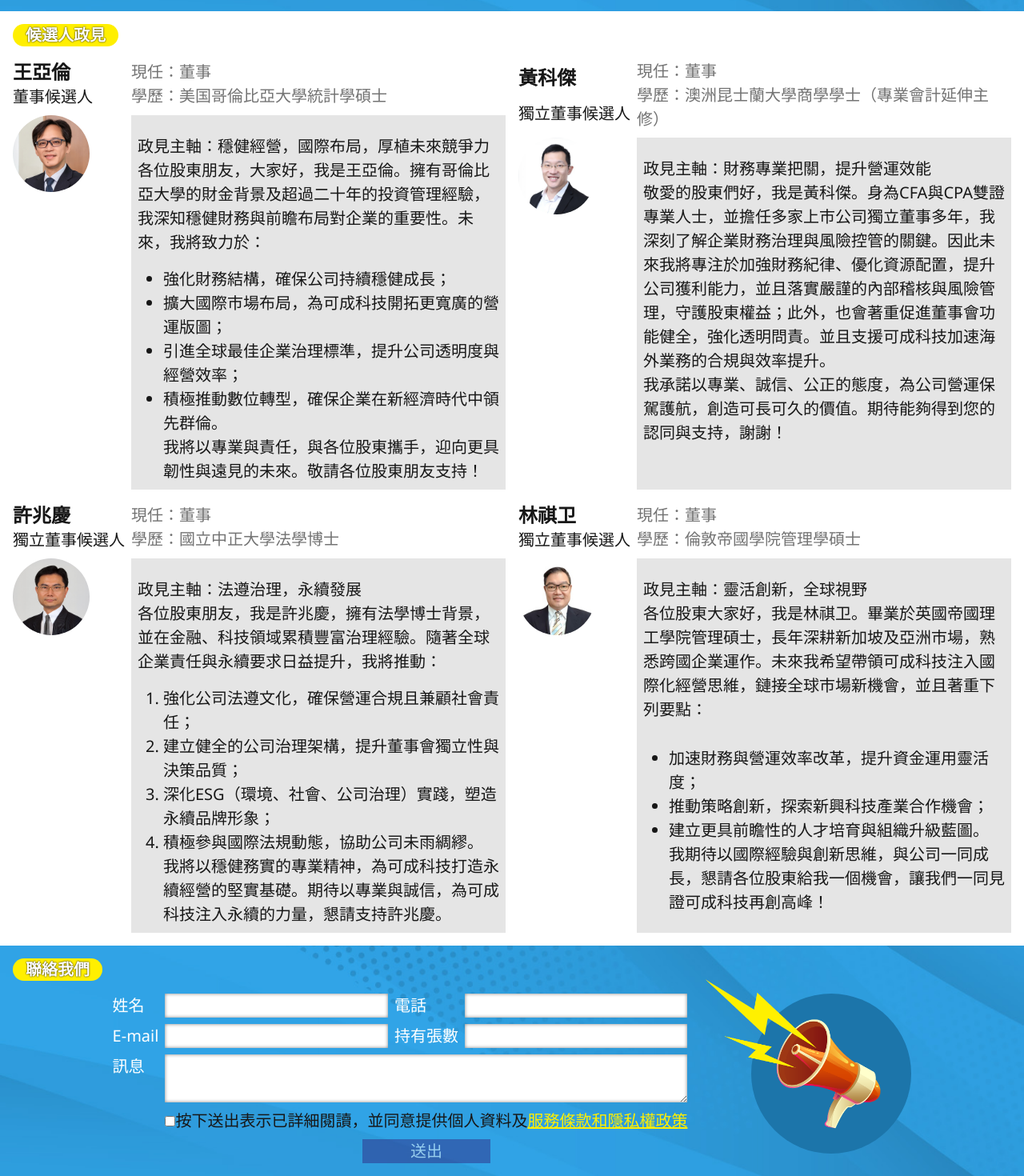
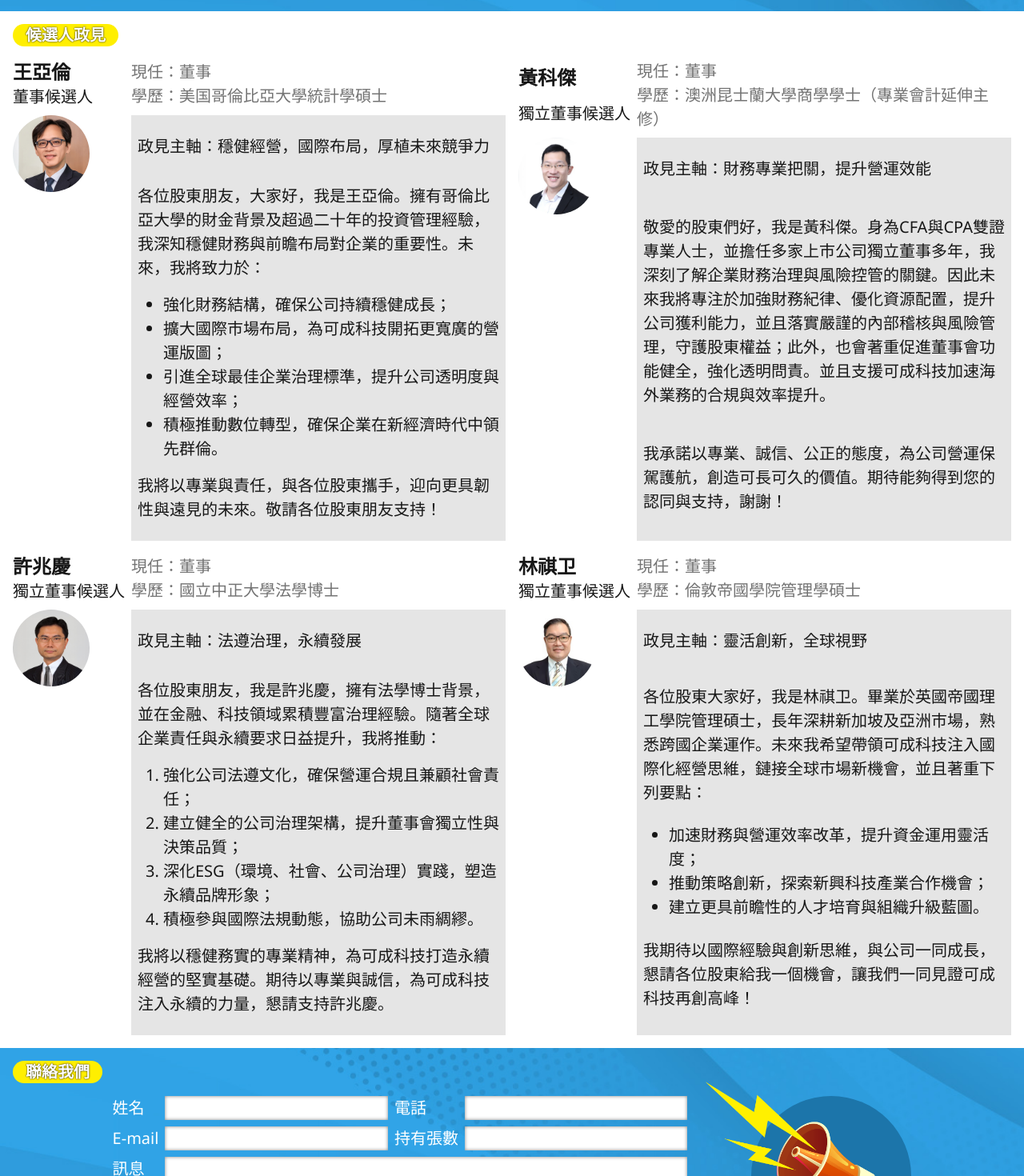
Before and after one commit to yujuiting/makecatcherright, a Next.js app: page / in a window 1280 px wide. Shown: the part 981-2451 px from the top of the page at 80% size. Built offline with nearby package versions, Linux system fonts and the light colour scheme.

Commit message:
Update Candidates.mdx

```diff
--- a/app/sections/Candidates.mdx
+++ b/app/sections/Candidates.mdx
@@ -16,12 +16,15 @@ import SwipeInMobile from '@/app/components/SwipeInMobile'
   currentPosition="董事"
   education="美国哥倫比亞大學統計學碩士"
 >
-政見主軸：穩健經營，國際布局，厚植未來競爭力\
+政見主軸：穩健經營，國際布局，厚植未來競爭力
+
 各位股東朋友，大家好，我是王亞倫。擁有哥倫比亞大學的財金背景及超過二十年的投資管理經驗，我深知穩健財務與前瞻布局對企業的重要性。未來，我將致力於：
+
 - 強化財務結構，確保公司持續穩健成長；
 - 擴大國際市場布局，為可成科技開拓更寬廣的營運版圖；
 - 引進全球最佳企業治理標準，提升公司透明度與經營效率；
-- 積極推動數位轉型，確保企業在新經濟時代中領先群倫。\
+- 積極推動數位轉型，確保企業在新經濟時代中領先群倫。
+
 我將以專業與責任，與各位股東攜手，迎向更具韌性與遠見的未來。敬請各位股東朋友支持！
 </Candidate>
 
@@ -32,8 +35,10 @@ import SwipeInMobile from '@/app/components/SwipeInMobile'
   currentPosition="董事"
   education="澳洲昆士蘭大學商學學士（專業會計延伸主修）"
 >
-政見主軸：財務專業把關，提升營運效能\
-敬愛的股東們好，我是黃科傑。身為CFA與CPA雙證專業人士，並擔任多家上市公司獨立董事多年，我深刻了解企業財務治理與風險控管的關鍵。因此未來我將專注於加強財務紀律、優化資源配置，提升公司獲利能力，並且落實嚴謹的內部稽核與風險管理，守護股東權益；此外，也會著重促進董事會功能健全，強化透明問責。並且支援可成科技加速海外業務的合規與效率提升。\
+政見主軸：財務專業把關，提升營運效能
+
+敬愛的股東們好，我是黃科傑。身為CFA與CPA雙證專業人士，並擔任多家上市公司獨立董事多年，我深刻了解企業財務治理與風險控管的關鍵。因此未來我將專注於加強財務紀律、優化資源配置，提升公司獲利能力，並且落實嚴謹的內部稽核與風險管理，守護股東權益；此外，也會著重促進董事會功能健全，強化透明問責。並且支援可成科技加速海外業務的合規與效率提升。
+
 我承諾以專業、誠信、公正的態度，為公司營運保駕護航，創造可長可久的價值。期待能夠得到您的認同與支持，謝謝！
 </Candidate>
 
@@ -44,12 +49,15 @@ import SwipeInMobile from '@/app/components/SwipeInMobile'
   currentPosition="董事"
   education="國立中正大學法學博士"
 >
-政見主軸：法遵治理，永續發展\
+政見主軸：法遵治理，永續發展
+
 各位股東朋友，我是許兆慶，擁有法學博士背景，並在金融、科技領域累積豐富治理經驗。隨著全球企業責任與永續要求日益提升，我將推動：
+
 1.	強化公司法遵文化，確保營運合規且兼顧社會責任；
 2.	建立健全的公司治理架構，提升董事會獨立性與決策品質；
 3.	深化ESG（環境、社會、公司治理）實踐，塑造永續品牌形象；
-4.	積極參與國際法規動態，協助公司未雨綢繆。\
+4.	積極參與國際法規動態，協助公司未雨綢繆。
+
 我將以穩健務實的專業精神，為可成科技打造永續經營的堅實基礎。期待以專業與誠信，為可成科技注入永續的力量，懇請支持許兆慶。
 </Candidate>
 
@@ -60,11 +68,14 @@ import SwipeInMobile from '@/app/components/SwipeInMobile'
   currentPosition="董事"
   education="倫敦帝國學院管理學碩士"
 >
-政見主軸：靈活創新，全球視野\
+政見主軸：靈活創新，全球視野
+
 各位股東大家好，我是林祺卫。畢業於英國帝國理工學院管理碩士，長年深耕新加坡及亞洲市場，熟悉跨國企業運作。未來我希望帶領可成科技注入國際化經營思維，鏈接全球市場新機會，並且著重下列要點：
+
 - 加速財務與營運效率改革，提升資金運用靈活度；
 - 推動策略創新，探索新興科技產業合作機會；
-- 建立更具前瞻性的人才培育與組織升級藍圖。\
+- 建立更具前瞻性的人才培育與組織升級藍圖。
+
 我期待以國際經驗與創新思維，與公司一同成長，懇請各位股東給我一個機會，讓我們一同見證可成科技再創高峰！
 
 </Candidate>
```
